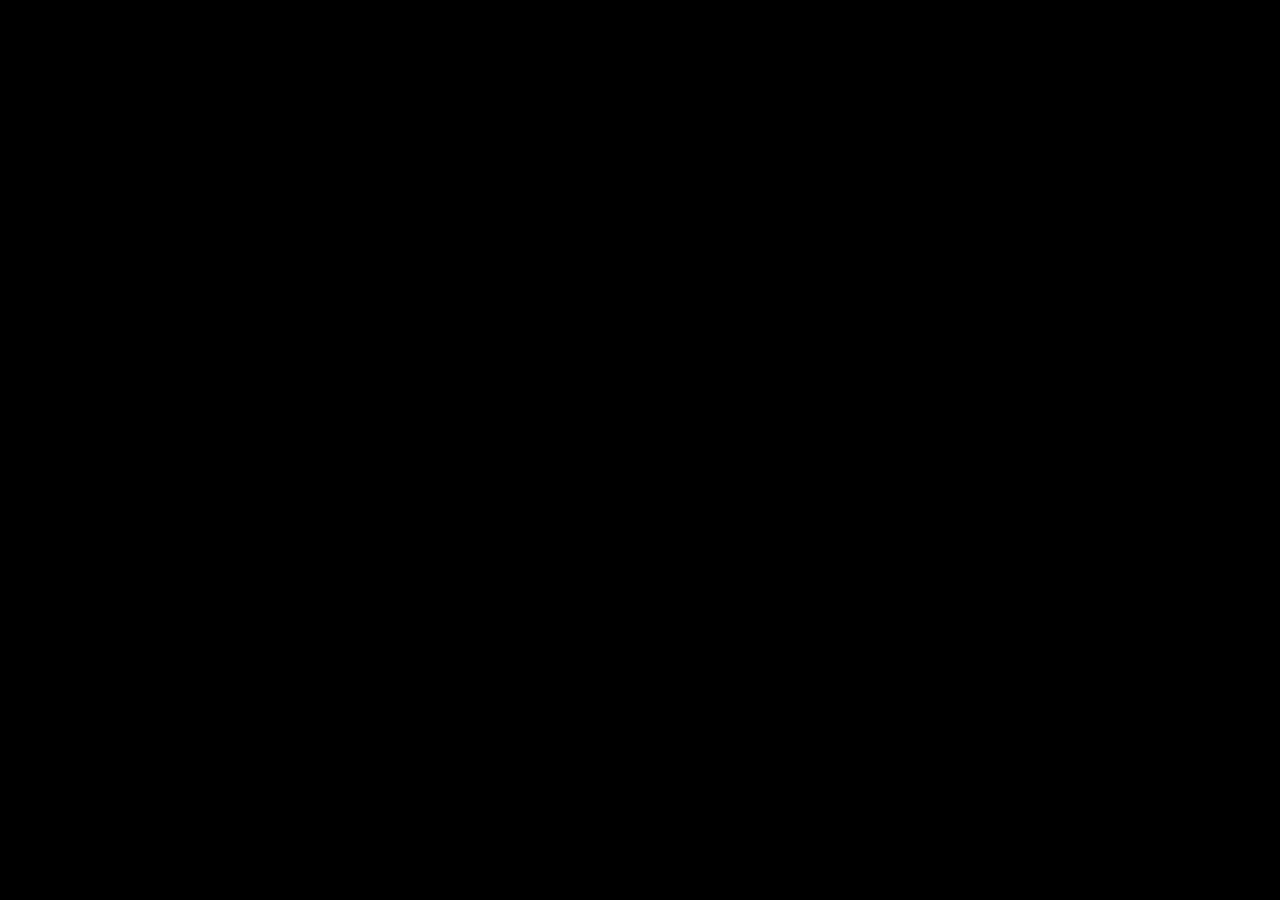
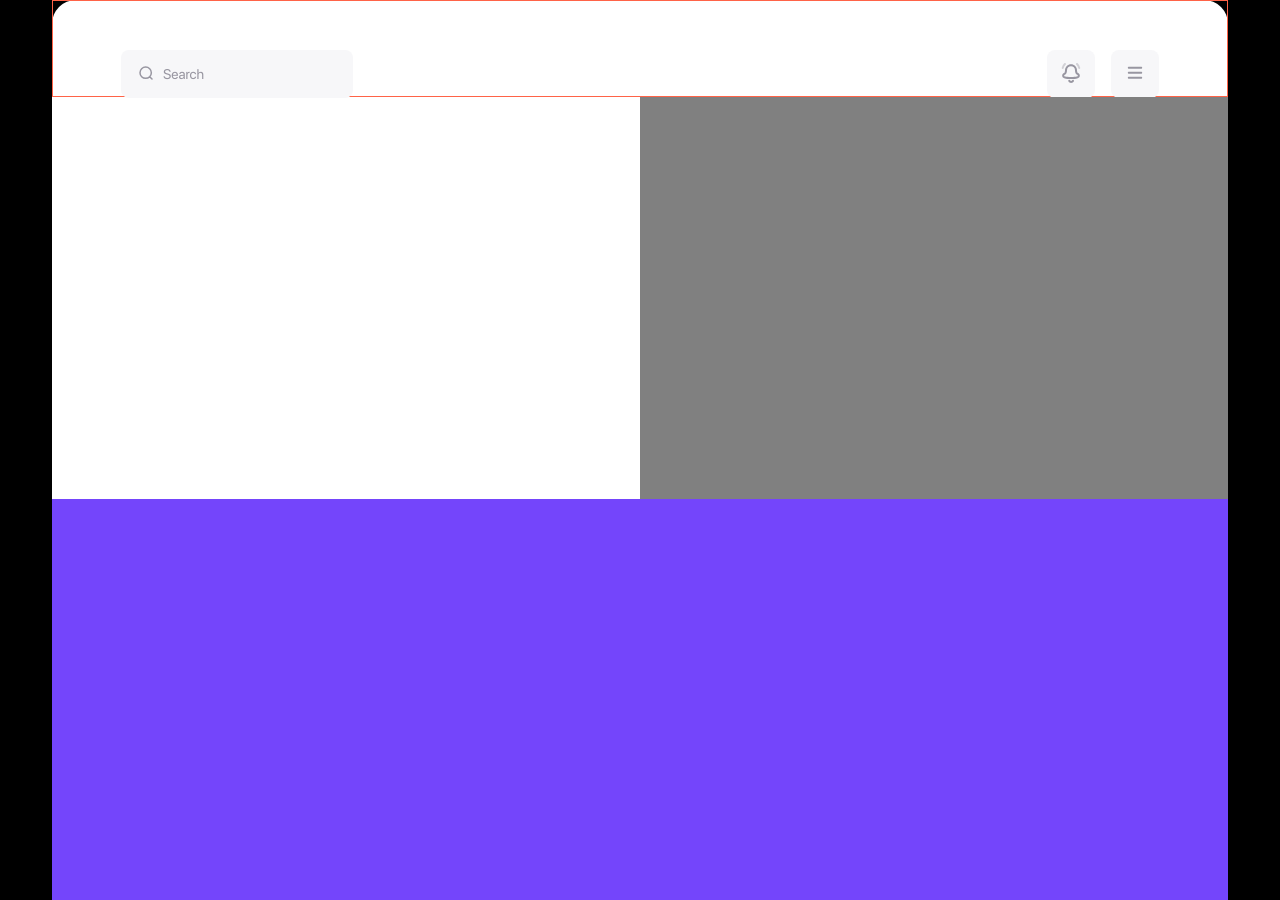
Before and after one commit to Daniel-Bober/CryptoApp, a Vue app: page / in a window 1280 px wide. Before the commit the page ends 800 px from the top, so only its background shows below. Built offline with nearby package versions, Linux system fonts and the light colour scheme.

Commit message:
feat: add navbar and main section

```diff
--- a/src/App.vue
+++ b/src/App.vue
@@ -1,11 +1,78 @@
 <template>
+  <main>
+    <NavBar></NavBar>
 
+    <div class="main-section">
+      <div class="current-balance"></div>
+      <div class="summary-chart"></div>
+      <div class="crypto-list"></div>
+
+    </div>
+  </main>
 </template>
 
-<script setup lang="ts">
+<script lang="ts">
+import NavBar from "@/components/NavBar.vue";
+
+export default {
+  components: {NavBar}
+}
 
 </script>
 
-<style scoped>
+<style scoped lang="scss">
+
+main {
+  width: 100%;
+  max-width: 1176px;
+  height: 900px;
+  background-color: white;
+  border-radius: 24px;
+
+  .main-section {
+    width: 100%;
+    height: calc(100% - 97px);
+    display: grid;
+    grid-template-columns: repeat(2, 1fr);
+    grid-template-rows: repeat(2, 1fr);
+    grid-template-areas:
+      "item1 item2"
+      "item3 item3";
+
+    .current-balance {
+      width: 100%;
+      height: 100%;
+
+
+      grid-area: item1;
+    }
+    .summary-chart {
+      width: 100%;
+      height: 100%;
+      background-color: gray;
+
+      grid-area: item2;
+    }
+    .crypto-list {
+      width: 100%;
+      height: 100%;
+      background-color: #7445FB;
+
+      grid-area: item3;
+    }
+
+  }
+
+  @media (max-width: 700px) {
+    .main-section {
+      grid-template-columns: 1fr;
+      grid-template-rows: repeat(3, 1fr);
+      grid-template-areas:
+      "item1"
+      "item3"
+      "item2";
+    }
+  }
+}
 
 </style>
```
